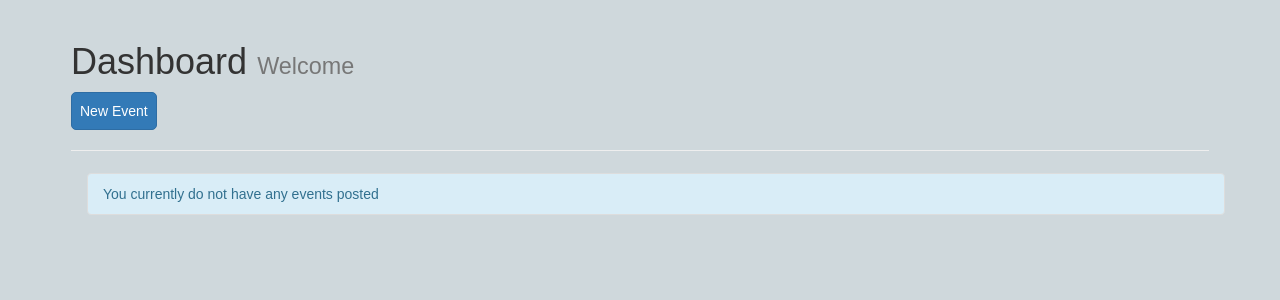
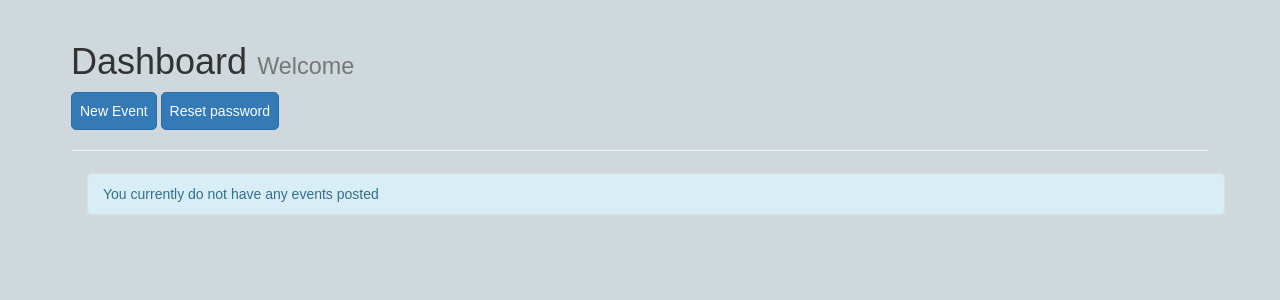
Before and after one commit to FelixWambiri/BrightEvents, a Flask app: template app/templates/dashboard.html in a window 1280 px wide. Shown: the part 64-364 px from the top of the page. Run offline with Flask 2, Linux system fonts and the light colour scheme; the template is opened without the code that fills it, so the values that code supplies are empty; some libraries are stand-ins or nearby versions.

Commit message:
[ADD] Add button to invoke reset password form

```diff
--- a/app/templates/dashboard.html
+++ b/app/templates/dashboard.html
@@ -4,6 +4,7 @@
     <small> Welcome {{ current_user.username }}</small>
 </h1>
 <button class="btn btn-primary" onclick="window.location.href='{{url_for('create_events')}} '">New Event</button>
+<button class="btn btn-primary" onclick="window.location.href='{{url_for('reset_password')}}' ">Reset password</button>
 <hr>
 <div class="container">
     {% if current_user.get_number_of_events() > 0 %}
```
